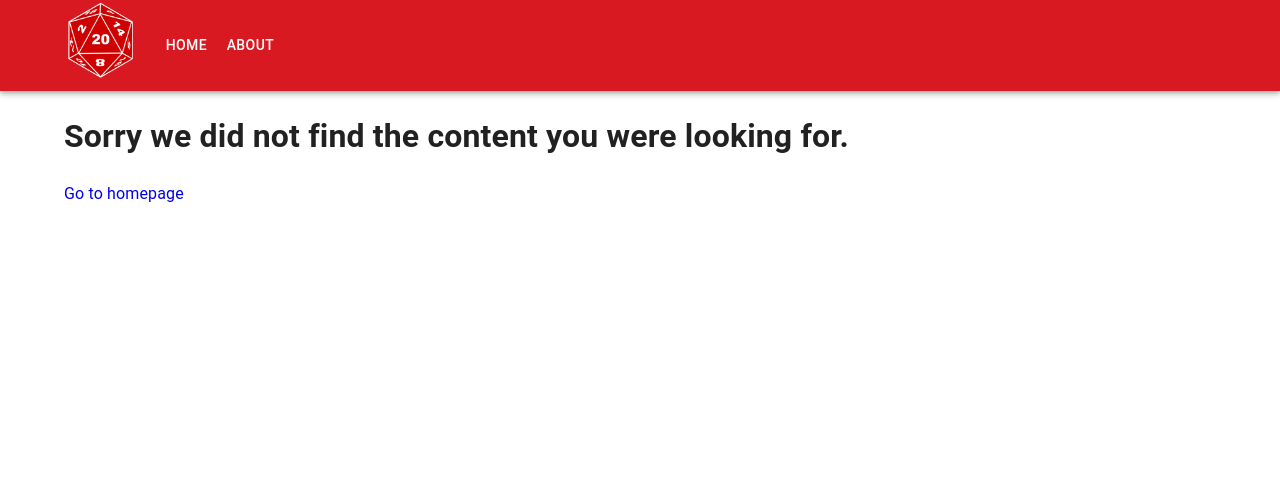
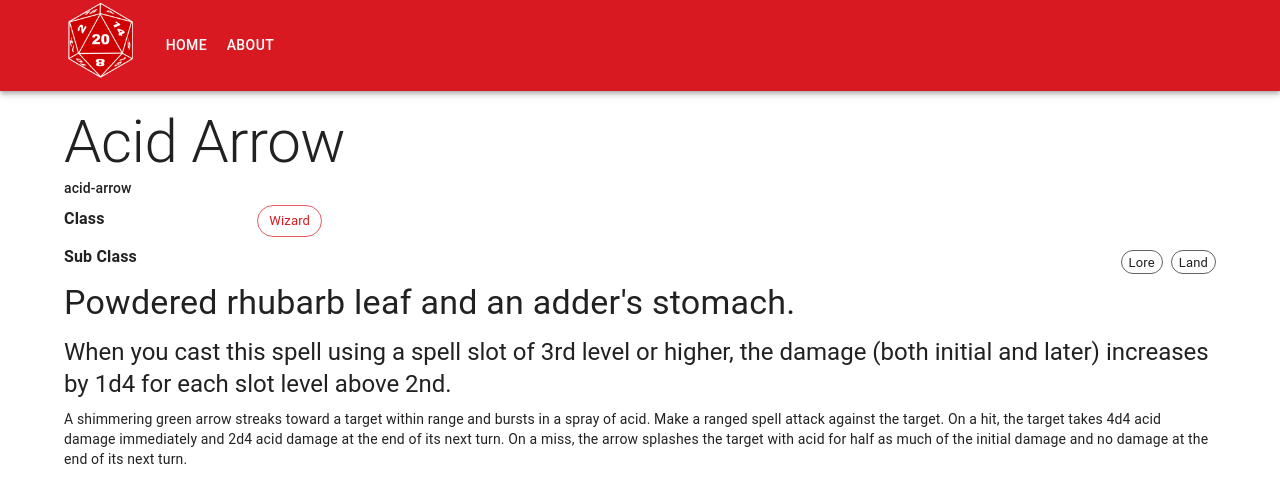
Before and after one commit to sakaruk/dnd-react-app, a React (Create React App) app: page /spells/acid-arrow in a window 1280 px wide. Shown: the top 502 px of the page. Built offline with nearby package versions, Linux system fonts and the light colour scheme.

Commit message:
Designs completed with the mock data

```diff
--- a/src/App.tsx
+++ b/src/App.tsx
@@ -3,6 +3,7 @@ import { Routes, Route } from 'react-router-dom';
 import Home from './pages/Home';
 import About from './pages/About';
 import NotFound from './pages/NotFound';
+import SpellDetail from './pages/SpellDetail';
 
 function App() {
   return (
@@ -11,6 +12,7 @@ function App() {
       <Routes>
         <Route path="/" element={<Home />} />
         <Route path="about" element={<About />} />
+        <Route path="spells/:index" element={<SpellDetail />} />
         <Route path="*" element={<NotFound />} />
       </Routes>
     </div>
--- a/src/components/common/Header.tsx
+++ b/src/components/common/Header.tsx
@@ -1,15 +1,20 @@
 import React from 'react';
+
 import { Link } from 'react-router-dom';
-import AppBar from '@mui/material/AppBar';
-import Box from '@mui/material/Box';
-import Toolbar from '@mui/material/Toolbar';
-import IconButton from '@mui/material/IconButton';
-import Typography from '@mui/material/Typography';
-import Menu from '@mui/material/Menu';
+
+import {
+  AppBar,
+  Box,
+  Toolbar,
+  IconButton,
+  Typography,
+  Menu,
+  Container,
+  MenuItem,
+  Button,
+} from '@mui/material';
+
 import MenuIcon from '@mui/icons-material/Menu';
-import Container from '@mui/material/Container';
-import Button from '@mui/material/Button';
-import MenuItem from '@mui/material/MenuItem';
 
 const pages = [
   {
@@ -34,7 +39,7 @@ function Header() {
   };
 
   return (
-    <AppBar position="static">
+    <AppBar sx={{ marginBottom: '15px' }} position="static">
       <Container>
         <Toolbar disableGutters>
           <Typography
--- /dev/null
+++ b/src/lib/spell-types.ts
@@ -0,0 +1,65 @@
+declare namespace SpellType {
+  interface Single {
+    index: string;
+    name: string;
+    url: string;
+  }
+
+  interface List {
+    count: number;
+    results: Array<Single>;
+  }
+
+  interface Class {
+    index: string;
+    name: string;
+    url: string;
+  }
+
+  interface SubClass {
+    index: string;
+    name: string;
+    url: string;
+  }
+
+  interface DamageType {
+    index: string;
+    name: string;
+    url: string;
+  }
+
+  interface Damage {
+    damage_type: DamageType;
+    damage_at_slot_level: object;
+  }
+
+  interface School {
+    index: string;
+    name: string;
+    url: string;
+  }
+
+  interface Detail {
+    _id: string;
+    index: string;
+    name: string;
+    desc: Array<string>;
+    higher_level: Array<string>;
+    range: string;
+    components: Array<string>;
+    material: string;
+    ritual: boolean;
+    duration: string;
+    concentration: boolean;
+    casting_time: string;
+    level: number;
+    attack_type: string;
+    damage: Damage;
+    school: School;
+    classes: Array<Class>;
+    subclasses: Array<SubClass>;
+    url: string;
+  }
+}
+
+export default SpellType;
--- /dev/null
+++ b/src/mockData/spells.ts
@@ -0,0 +1,95 @@
+import SpellType from '../lib/spell-types';
+
+export const spellData: SpellType.List = {
+  count: 5,
+  results: [
+    {
+      index: 'acid-arrow',
+      name: 'Acid Arrow',
+      url: '/api/spells/acid-arrow',
+    },
+    {
+      index: 'acid-splash',
+      name: 'Acid Splash',
+      url: '/api/spells/acid-splash',
+    },
+    {
+      index: 'aid',
+      name: 'Aid',
+      url: '/api/spells/aid',
+    },
+    {
+      index: 'alarm',
+      name: 'Alarm',
+      url: '/api/spells/alarm',
+    },
+    {
+      index: 'alter-self',
+      name: 'Alter Self',
+      url: '/api/spells/alter-self',
+    },
+  ],
+};
+
+export const spellDetail: SpellType.Detail = {
+  _id: '62c5ceedf352af7c71a7bd61',
+  index: 'acid-arrow',
+  name: 'Acid Arrow',
+  desc: [
+    'A shimmering green arrow streaks toward a target within range and bursts in a spray of acid. Make a ranged spell attack against the target. On a hit, the target takes 4d4 acid damage immediately and 2d4 acid damage at the end of its next turn. On a miss, the arrow splashes the target with acid for half as much of the initial damage and no damage at the end of its next turn.',
+  ],
+  higher_level: [
+    'When you cast this spell using a spell slot of 3rd level or higher, the damage (both initial and later) increases by 1d4 for each slot level above 2nd.',
+  ],
+  range: '90 feet',
+  components: ['V', 'S', 'M'],
+  material: "Powdered rhubarb leaf and an adder's stomach.",
+  ritual: false,
+  duration: 'Instantaneous',
+  concentration: false,
+  casting_time: '1 action',
+  level: 2,
+  attack_type: 'ranged',
+  damage: {
+    damage_type: {
+      index: 'acid',
+      name: 'Acid',
+      url: '/api/damage-types/acid',
+    },
+    damage_at_slot_level: {
+      '2': '4d4',
+      '3': '5d4',
+      '4': '6d4',
+      '5': '7d4',
+      '6': '8d4',
+      '7': '9d4',
+      '8': '10d4',
+      '9': '11d4',
+    },
+  },
+  school: {
+    index: 'evocation',
+    name: 'Evocation',
+    url: '/api/magic-schools/evocation',
+  },
+  classes: [
+    {
+      index: 'wizard',
+      name: 'Wizard',
+      url: '/api/classes/wizard',
+    },
+  ],
+  subclasses: [
+    {
+      index: 'lore',
+      name: 'Lore',
+      url: '/api/subclasses/lore',
+    },
+    {
+      index: 'land',
+      name: 'Land',
+      url: '/api/subclasses/land',
+    },
+  ],
+  url: '/api/spells/acid-arrow',
+};
--- a/src/pages/About/index.tsx
+++ b/src/pages/About/index.tsx
@@ -1,7 +1,6 @@
 import React from 'react';
 
-import Container from '@mui/material/Container';
-import { Typography } from '@mui/material';
+import { Container, Typography } from '@mui/material';
 
 import Header from '../../components/common/Header';
 
@@ -9,10 +8,12 @@ function About() {
   return (
     <>
       <Header />
+
       <Container>
         <Typography variant="h2" component="h1" gutterBottom>
           About the app
         </Typography>
+
         <Typography variant="body1" color="text.secondary">
           This is a React App that gets <strong>Spells</strong> from{' '}
           <a href="http://www.dnd5eapi.co/" target="_blank" rel="noreferrer">
--- a/src/pages/Home/index.tsx
+++ b/src/pages/Home/index.tsx
@@ -1,15 +1,108 @@
-import React from 'react';
+import React, { useEffect, useState } from 'react';
 
 import Container from '@mui/material/Container';
 
+import {
+  List,
+  ListItem,
+  ListItemText,
+  Typography,
+  IconButton,
+  Input,
+  InputAdornment,
+} from '@mui/material';
+
+import { Star, Search as SearchIcon } from '@mui/icons-material';
+
+import { Link } from 'react-router-dom';
+
 import Header from '../../components/common/Header';
+import SpellType from '../../lib/spell-types';
+import { spellData } from '../../mockData/spells';
 
 function Home() {
+  const selectedSpell: Set<string> = new Set(['acid-arrow', 'aid']);
+
+  /**
+   * States defined to handle search and display search data
+   */
+  const [searchData, setSearchData] = useState<string>('');
+  const [displaySpell, setDisplaySpell] = useState<Array<SpellType.Single>>([]);
+
+  /**
+   * Effect triggered to change the displayed spells accoding to the results
+   * We are not using the api since we fetch all the results
+   */
+  useEffect(() => {
+    const searchQuery: string = searchData.trim();
+    const filterRegex = new RegExp(`^${searchQuery}`, 'i');
+    const filteredResult: Array<SpellType.Single> = spellData.results.filter(
+      (singleSpell: SpellType.Single) => singleSpell.name.match(filterRegex)
+    );
+    setDisplaySpell(filteredResult);
+  }, [searchData]);
+
+  /**
+   * Method to add or remove the favourite spell
+   * @param event
+   */
+  const addRemoveFavourite = (event: React.MouseEvent<HTMLButtonElement>) => {
+    event.preventDefault();
+    const { index, state } = event.currentTarget.dataset;
+    console.log('Add remove favourite', index, state);
+  };
+
   return (
     <>
       <Header />
+
       <Container>
-        <h2>Check out the list of spells</h2>
+        <Typography variant="h2" component="h1" gutterBottom>
+          Spell List
+        </Typography>
+
+        <Input
+          fullWidth
+          id="search-spell-input"
+          value={searchData}
+          onChange={(event: React.ChangeEvent<HTMLInputElement>) =>
+            setSearchData(event.target.value)
+          }
+          endAdornment={
+            <InputAdornment position="start">
+              <SearchIcon />
+            </InputAdornment>
+          }
+        />
+
+        <List>
+          {displaySpell.map((spellSingle: SpellType.Single) => (
+            <ListItem
+              key={spellSingle.index}
+              secondaryAction={
+                <IconButton
+                  onClick={addRemoveFavourite}
+                  data-index={spellSingle.index}
+                  data-state={selectedSpell.has(spellSingle.index) ? 'active' : 'inactive'}
+                  edge="end"
+                  aria-label="favourite"
+                >
+                  <Star
+                    style={{ color: selectedSpell.has(spellSingle.index) ? 'orange' : 'grey' }}
+                  />
+                </IconButton>
+              }
+            >
+              <ListItemText
+                primary={
+                  <Link style={{ display: 'block' }} to={`spells/${spellSingle.index}`}>
+                    {spellSingle.name}
+                  </Link>
+                }
+              />
+            </ListItem>
+          ))}
+        </List>
       </Container>
     </>
   );
--- a/src/pages/NotFound/index.tsx
+++ b/src/pages/NotFound/index.tsx
@@ -9,8 +9,10 @@ function NotFound() {
   return (
     <>
       <Header />
+
       <Container>
         <h1>Sorry we did not find the content you were looking for.</h1>
+
         <p>
           <Link to="/">Go to homepage</Link>
         </p>
--- /dev/null
+++ b/src/pages/SpellDetail/index.tsx
@@ -0,0 +1,82 @@
+import React from 'react';
+
+import { useParams } from 'react-router-dom';
+
+import { Chip, Container, Grid, Stack, Typography } from '@mui/material';
+
+import Header from '../../components/common/Header';
+import SpellType from '../../lib/spell-types';
+import { spellDetail } from '../../mockData/spells';
+
+function SpellDetail() {
+  const { index: spellIndex } = useParams();
+  return (
+    <>
+      <Header />
+
+      <Container>
+        <Typography variant="h2" component="h1">
+          {spellDetail.name}
+        </Typography>
+
+        <Typography variant="subtitle2" gutterBottom>
+          {spellIndex}
+        </Typography>
+
+        <Grid container spacing={1} alignItems="flex-end">
+          <Grid item xs={3} sm={2}>
+            <Typography variant="body1" gutterBottom>
+              <strong>Class</strong>
+            </Typography>
+          </Grid>
+          <Grid item xs={9} sm={10}>
+            <Stack direction="row" spacing={1}>
+              {spellDetail.classes.map((spellClass: SpellType.Class) => (
+                <Chip
+                  label={spellClass.name}
+                  color="primary"
+                  variant="outlined"
+                  sx={{ alignSelf: 'end' }}
+                />
+              ))}
+            </Stack>
+          </Grid>
+
+          <Grid item xs={3} sm={2}>
+            <Typography variant="body1" gutterBottom>
+              <strong>Sub Class</strong>
+            </Typography>
+          </Grid>
+          <Grid item xs={9} sm={10}>
+            <Stack direction="row" sx={{ justifySelf: 'end' }} spacing={1}>
+              {spellDetail.subclasses.map((spellSubClass: SpellType.SubClass) => (
+                <Chip
+                  label={spellSubClass.name}
+                  size="small"
+                  color="secondary"
+                  variant="outlined"
+                />
+              ))}
+            </Stack>
+          </Grid>
+
+          <Grid item xs={12}>
+            <Typography variant="h4" gutterBottom>
+              {spellDetail.material}
+            </Typography>
+
+            <Typography variant="h5" gutterBottom>
+              {spellDetail.higher_level}
+            </Typography>
+
+            <Typography variant="body2" gutterBottom>
+              {spellDetail.desc}
+            </Typography>
+          </Grid>
+        </Grid>
+      </Container>
+    </>
+  );
+}
+
+export default SpellDetail;
```
Also changed, not shown: src/logo.svg (deleted).
